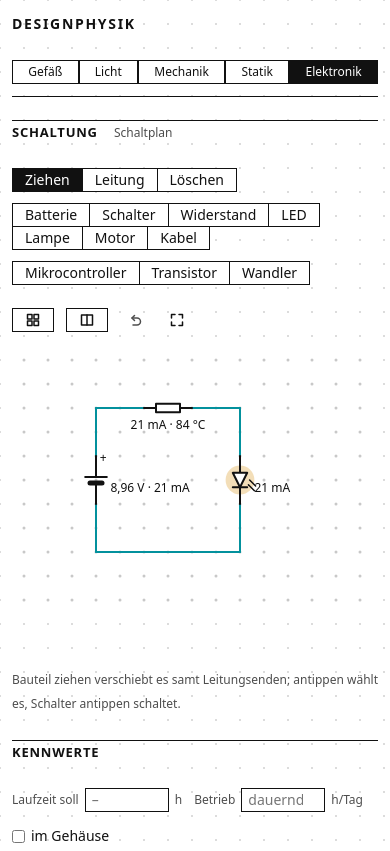
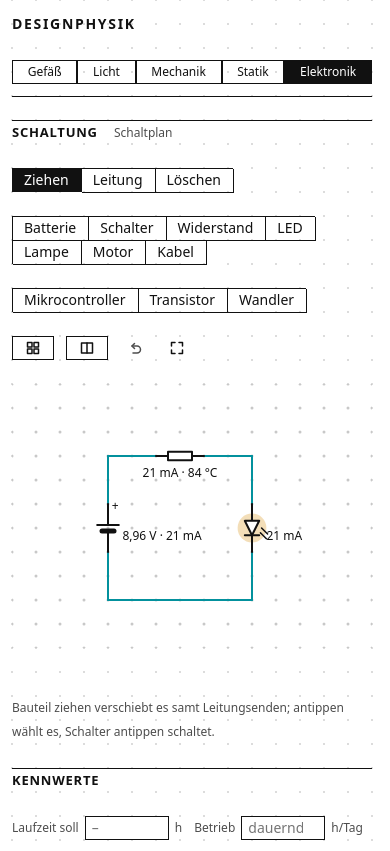
Before and after one commit to davidgebka/physik, a plain HTML site: page elektronik/index.html in a window 390 px wide. Shown: the top 851 px of the page. Drawn offline with Linux system fonts and the light colour scheme.

Commit message:
Raster schließt durchgehend an: Seitenbreite und Spalten in ganzen Einheiten, Telefon ohne 12-px-Ausnahme
Seite links auf eine Punktspalte gerundet, Kopfzeile/Spalten/Karten in ganzen
Einheiten; Telefon-Raster um den 12-px-Rand verschoben (--gx), dpPhase berücksichtigt
das. Zeilenhöhen-Ausreißer behoben (Kennwert-Einheit, Menü, .pair). Knöpfe, Felder
und Navigation durchsichtig.

Co-Authored-By: Claude Opus 5.5 <noreply@anthropic.com>
Claude-Session: https://claude.ai/code/session_017xQ3Z1p1eEmqxfvw5rbTay

```diff
--- a/elektronik/index.html
+++ b/elektronik/index.html
@@ -10,7 +10,7 @@
 #ed{aspect-ratio:4/3;--ar:calc(4/3);touch-action:none}
 .sel input[type=number]{width:80px}
 .sel b{font-size:14px}
-.pair{display:inline-flex;align-items:center;gap:6px;white-space:nowrap}.pair input{width:84px}
+.pair input{width:84px}
 </style>
 </head>
 <body>
--- a/shared/style.css
+++ b/shared/style.css
@@ -3,7 +3,7 @@
    Farbe nur für Physik-Familien und Warnung. Module definieren keine eigenen Farben.
    Schriftstufen (§ 5): 12 Notiz/Achse · 14 Text/Bedienung · 18 Urteil/Tabellenwert · 28 Hauptkennwert. */
 :root{
-  --u:24px;--h:24px;
+  --u:24px;--h:24px;--pad:24px;--gx:0px; /* --pad Seitenrand, --gx waagerechte Lage des Seitenrasters (Telefon: Punkte auf dem 12-px-Rand) */
   --bg:#ffffff;--ink:#111111;--ink2:#4d4d4d;--mut:#767676;--dot:#c8c8c8;--dot-bg:#dcdcdc;--fill:#f0f0f0;
   --ctl:#111111;--ctl-ink:#ffffff;
   --warn:#d32f2f;--warn-a:rgba(211,47,47,.12);
@@ -19,26 +19,28 @@
 html,body{margin:0}
 /* Seitenraster überall, auch hinter Text: hell (--dot-bg), damit kleine Schrift darauf ruhig bleibt */
 body{font:14px/24px var(--font);color:var(--ink);background-color:var(--bg);
-  background-image:radial-gradient(circle,var(--dot-bg) 1px,transparent 1.5px);background-size:var(--u) var(--u);background-position:calc(var(--u)/-2) calc(var(--u)/-2)}
+  background-image:radial-gradient(circle,var(--dot-bg) 1px,transparent 1.5px);background-size:var(--u) var(--u);background-position:calc(var(--gx) - var(--u)/2) calc(var(--u)/-2)}
 :focus-visible{outline:2px solid var(--ink);outline-offset:2px}
 svg.i{width:16px;height:16px;flex:none;fill:none;stroke:currentColor;stroke-width:1.5;stroke-linecap:round;stroke-linejoin:round;vertical-align:-3px}
 
 /* Kopfzeile: Wortmarke links, Modulnavigation rechts (das Modul steht nur einmal: aktives Segment) */
-header{display:flex;align-items:center;gap:24px;flex-wrap:wrap;min-height:72px;margin:0 24px;padding:12px 0;box-shadow:0 1px var(--ink)}
+header{display:flex;align-items:center;gap:24px;flex-wrap:wrap;min-height:72px;margin:0 var(--pad);max-width:round(down,calc(100% - 2*var(--pad)),var(--u));padding:12px 0;box-shadow:0 1px var(--ink)} /* Breite in ganzen Einheiten: rechte Kante auf dem Raster */
 header h1{font-size:14px;line-height:24px;margin:0;font-weight:700;text-transform:uppercase;letter-spacing:.12em;display:flex;align-items:center;gap:12px}
 header h1 a{color:inherit;text-decoration:none}
 header h1 small{font-weight:400;font-size:14px;letter-spacing:0;text-transform:none;color:var(--ink2)}
 .mq{display:inline-block;width:12px;height:12px;flex:none;background:var(--c,var(--ink))}
 .mq.off{background:none;border:1px solid var(--ink2);width:10px;height:10px}
 nav{display:flex;margin-left:auto}
-nav a,nav span{display:flex;align-items:center;gap:6px;height:var(--h);padding:0 12px;border:1px solid var(--ink);font-size:14px;color:var(--ink);text-decoration:none;background:var(--bg)}
+nav a,nav span{display:flex;align-items:center;gap:6px;height:var(--h);padding:0 12px;border:1px solid var(--ink);font-size:14px;color:var(--ink);text-decoration:none;background:transparent}
 nav>*+*{border-left:0}
 nav a.on{background:var(--ctl);color:var(--ctl-ink);border-color:var(--ctl)}
 nav span{color:var(--ink2)}
 
 /* Raster-Layout: Höhen und senkrechte Abstände in Vielfachen von --u (Telefon: Werkzeugzeilen 12 px).
    Linien als box-shadow statt border – sie liegen auf der Rasterkante und nehmen keinen Platz ein. */
-main{display:grid;grid-template-columns:minmax(0,1fr) minmax(0,1fr);gap:24px;padding:24px;max-width:1440px;margin:0 auto}
+/* Seitenbreite und Spalten in ganzen Einheiten, links auf eine Punktspalte gerundet: alle Kanten liegen auf dem Raster */
+main,.intro,.cards{width:calc(round(down,min(100%,1440px) - 2*var(--pad),var(--u)) + 2*var(--pad));margin-left:max(0px,round(down,calc((100% - 1440px)/2),var(--u)));padding-left:var(--pad);padding-right:var(--pad)}
+main{display:grid;grid-template-columns:repeat(2,round(down,calc((100% - var(--u))/2),var(--u)));gap:24px;padding-top:24px;padding-bottom:24px}
 .panel{box-shadow:inset 0 1px var(--ink);display:flex;flex-direction:column;gap:var(--u);min-width:0;container-type:inline-size}
 .panel h2{font-size:13px;line-height:24px;text-transform:uppercase;letter-spacing:.06em;color:var(--ink);margin:0;font-weight:700}
 .panel h2 small{font-size:12px;line-height:1;font-weight:400;text-transform:none;letter-spacing:0;color:var(--ink2);margin-left:12px} /* line-height:1, sonst wird die Zeile 25 px hoch (gemischte Schriftgrößen) */
@@ -46,12 +48,13 @@ canvas{width:100%;display:block;touch-action:none; /* durchsichtig: Seitenraster
   height:round(down,calc(100cqw / var(--ar)),var(--u))} /* mit --ar (Breite/Höhe): Höhe auf --u abgerundet; ohne --ar gilt aspect-ratio */
 .ch{aspect-ratio:16/8;--ar:2}
 .row{display:flex;gap:var(--u) 12px;flex-wrap:wrap;align-items:center}
+.pair{display:inline-flex;align-items:center;gap:6px;white-space:nowrap} /* Beschriftung + Feld in einer Zeile (sonst 25 px hoch) */
 .seg{display:inline-flex}.seg>*+*{border-left:0}
 .sep{width:0;height:var(--h)}
 
 /* Bedienelemente: Segment (.seg) = sich ausschließende Wahl, aktiv schwarz. Einzelner Schalter (.on außerhalb
    eines Segments) = Fläche --fill mit Unterstrich. Leise Aktion (.q) = ohne Rahmen. */
-button,select{font:inherit;font-size:14px;line-height:1;height:var(--h);padding:0 12px;border:1px solid var(--ink);background:var(--bg);border-radius:0;cursor:pointer;color:var(--ink);display:inline-flex;align-items:center;gap:6px}
+button,select{font:inherit;font-size:14px;line-height:1;height:var(--h);padding:0 12px;border:1px solid var(--ink);background:transparent;border-radius:0;cursor:pointer;color:var(--ink);display:inline-flex;align-items:center;gap:6px}
 select{display:inline-block}
 button:disabled{color:var(--ink2);border-color:var(--ink2);cursor:default}
 button.on{background:var(--fill);box-shadow:inset 0 -2px var(--ink)}
@@ -59,7 +62,7 @@ button.on{background:var(--fill);box-shadow:inset 0 -2px var(--ink)}
 button.q{border-color:transparent;background:transparent;padding:0 6px}
 button.q:hover:not(:disabled){box-shadow:inset 0 -1px var(--ink)}
 button.q:disabled{border-color:transparent}
-input[type=number],input[type=text]{font:inherit;font-size:14px;height:var(--h);padding:0 6px;border:1px solid var(--ink);border-radius:0;background:var(--bg);color:var(--ink);font-variant-numeric:tabular-nums}
+input[type=number],input[type=text]{font:inherit;font-size:14px;height:var(--h);padding:0 6px;border:1px solid var(--ink);border-radius:0;background:transparent;color:var(--ink);font-variant-numeric:tabular-nums}
 input[type=range]{width:100%;margin:0;height:var(--h);accent-color:var(--ctl)}
 input[type=checkbox]{accent-color:var(--ctl);margin:0}
 label.chk{font-size:14px;display:flex;gap:6px;align-items:center;color:var(--ink);min-height:var(--h)}
@@ -84,7 +87,7 @@ details>summary{font-size:14px;cursor:pointer;line-height:24px}
 .stat{box-shadow:inset 0 1px var(--ink),1px 0 var(--ink);padding:0 6px;min-width:0;display:grid;grid-row:span 3;grid-template-rows:subgrid;align-content:start}
 .stat>span:first-child{font-size:12px;line-height:24px;white-space:nowrap;overflow:hidden;text-overflow:ellipsis}
 .stat b{display:block;font-size:28px;line-height:48px;font-weight:700;font-variant-numeric:tabular-nums;white-space:nowrap;overflow:hidden;text-overflow:ellipsis}
-.stat b small{font-size:60%;font-weight:400;margin-left:2px}
+.stat b small{font-size:60%;font-weight:400;margin-left:2px;line-height:0} /* sonst wächst die 48-px-Zeile auf 52 px */
 .stat b.txt{font-size:18px}
 .stat>span+b+span,.stat>b+span{font-size:12px;line-height:24px;color:var(--ink2)}
 .stat.warn b{color:var(--warn)}
@@ -112,13 +115,12 @@ table.kv tr.warn td:nth-child(2){color:var(--warn)}
 /* Telefon-Leiste mit dem Urteil (dpVerdict), springt zu den Kennwerten */
 #dp-bar{display:none}
 @media(max-width:860px){
-  main{grid-template-columns:1fr;padding:24px 12px}
+  :root{--pad:12px;--gx:12px}
+  main{grid-template-columns:1fr}
   .two{grid-template-columns:1fr}
-  header{margin:0 12px}
   nav{width:100%;margin-left:0}
   nav a,nav span{flex:1 1 auto;justify-content:center;padding:0 6px} /* Breite nach Namen: fünf Segmente passen auf 390 px */
-  .row{row-gap:12px}
-  .seg{flex-wrap:wrap}.seg>*+*{border-left:1px solid var(--ink)}.seg>*{margin:0 -1px -1px 0} /* lange Segmente umbrechen statt seitlich zu schieben */
+  .seg{flex-wrap:wrap}.seg>*,.seg>*+*{border:0;box-shadow:inset 1px 1px var(--ink),1px 1px var(--ink)} /* lange Segmente umbrechen statt seitlich zu schieben; Linien als Schatten, damit umbrochene Zeilen ganze Einheiten hoch bleiben */
   main>*{order:2} main>.panel:first-child{order:0} main>.kpi{order:1}
   .ico .lbl{display:none} /* nur ausgewählte leise Knöpfe (Rückgängig …) auf dem Telefon als Symbol */
   body.has-bar{padding-bottom:48px}
@@ -130,17 +132,17 @@ table.kv tr.warn td:nth-child(2){color:var(--warn)}
 @media(max-width:480px){nav:has(>:nth-child(5)) :is(a,span){font-size:12px}nav:has(>:nth-child(5)) .mq{display:none}}
 
 /* Startseite */
-.intro{max-width:1440px;margin:0 auto;padding:24px 24px 0}
+.intro{padding-top:24px}
 .intro p{margin:0;color:var(--ink2);max-width:68ch}
-.cards{display:grid;grid-template-columns:repeat(auto-fill,minmax(216px,1fr));gap:24px;padding:24px;max-width:1440px;margin:0 auto}
+.cards{display:grid;grid-template-columns:repeat(auto-fill,216px);gap:24px;padding-top:24px;padding-bottom:24px} /* feste Breite 9 Einheiten: Kanten auf dem Raster */
+@media(max-width:480px){.cards{grid-template-columns:1fr}}
 .card{box-shadow:inset 0 1px var(--ink);padding:0 0 24px;color:var(--ink);text-decoration:none;display:flex;flex-direction:column;gap:0}
 .card:hover canvas,.card:focus-visible canvas{background:var(--fill)}
 .card canvas{height:168px;background:transparent}
-.card h3{margin:0;font-size:18px;line-height:24px;display:flex;align-items:center;gap:12px;padding-top:12px}
+.card h3{margin:0;font-size:18px;line-height:24px;display:flex;align-items:center;gap:12px;padding-top:0} /* Karte in ganzen Einheiten hoch */
 .card p{margin:0;color:var(--ink2);font-size:14px}
 .card.off{color:var(--ink2);pointer-events:none}
 .badge{font-size:12px;text-transform:uppercase;letter-spacing:.08em;color:var(--ink2)}
-@media(max-width:860px){.intro{padding:24px 12px 0}.cards{padding:24px 12px}}
 
 /* Vorlagen-Galerie (dpGallery): Dialog über der Seite, Karten im 24-px-Raster, Skizze 96 px */
 dialog.gal{width:min(1008px,calc(100vw - 24px));max-height:calc(100vh - 48px);padding:0 24px 24px;border:1px solid var(--ink);border-radius:0;background:var(--bg);color:var(--ink)}
@@ -157,7 +159,7 @@ dialog.gal::backdrop{background:rgba(17,17,17,.4)}
 @media(max-width:860px){dialog.gal{padding:0 12px 24px}}
 
 /* Überlaufmenü (dpMenu): Nebenaktionen auf dem Telefon hinter „⋯“ */
-.menu{position:relative}
+.menu{position:relative;display:flex} /* sonst Zeilenkasten um die Schaltfläche: 27 statt 24 px */
 .menu>summary{list-style:none;display:inline-flex;align-items:center;height:var(--h);padding:0 12px;border:1px solid var(--ink)}
 .menu>summary::-webkit-details-marker{display:none}
 .menu[open]>div{position:absolute;right:0;top:calc(var(--h) + 6px);z-index:4;background:var(--bg);border:1px solid var(--ink);display:flex;flex-direction:column;align-items:stretch;min-width:192px;padding:6px 0}
--- a/shared/util.js
+++ b/shared/util.js
@@ -79,7 +79,8 @@ function prep(cv) {
 const DP_U = 24, DP_STEPS = [1, 1.5, 2, 2.5, 3, 4, 5, 6, 8]; // s = Stufe × 10^n mm je Seitenpunkt
 let dpPinching = false; // während zwei Finger zoomen: frei, Raster eigenes (deckend); danach rastet die Ansicht ein
 // Canvas-px des ersten Seitenpunkts (Phase des Seitenrasters im Canvas)
-function dpPhase(cv) { const r = cv.getBoundingClientRect(), m = v => ((-v % DP_U) + DP_U) % DP_U; return [m(r.left + scrollX), m(r.top + scrollY), r]; }
+function dpPhase(cv) { const r = cv.getBoundingClientRect(), m = v => ((-v % DP_U) + DP_U) % DP_U, gx = parseFloat(getComputedStyle(document.documentElement).getPropertyValue('--gx')) || 0;
+  return [m(r.left + scrollX - gx), m(r.top + scrollY), r]; } // --gx: Telefon-Raster um den 12-px-Rand verschoben
 // Ansicht einrasten: k [px/mm] auf die nächste Stufe (abgerundet = Inhalt passt weiter; near = nächstgelegene, nach Zoomen),
 // Bildmitte bleibt, Ursprung (ox, oy) auf den nächsten Seitenpunkt. Liefert [k, ox, oy]; idempotent. steps z. B. [1, 2, 5] (Elektronik).
 function dpSnap(cv, k, ox, oy, near, steps = DP_STEPS) {
```
Also changed, not shown: 2 other files.
